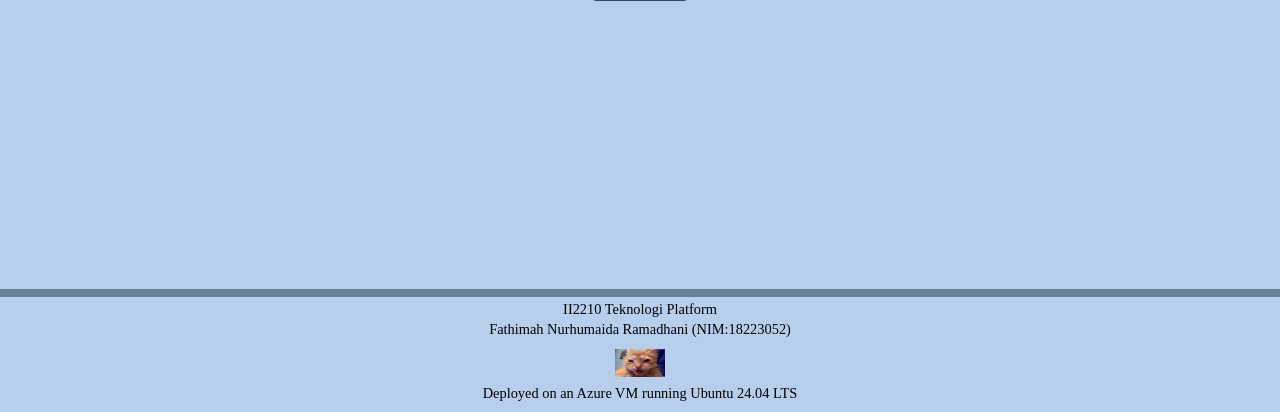
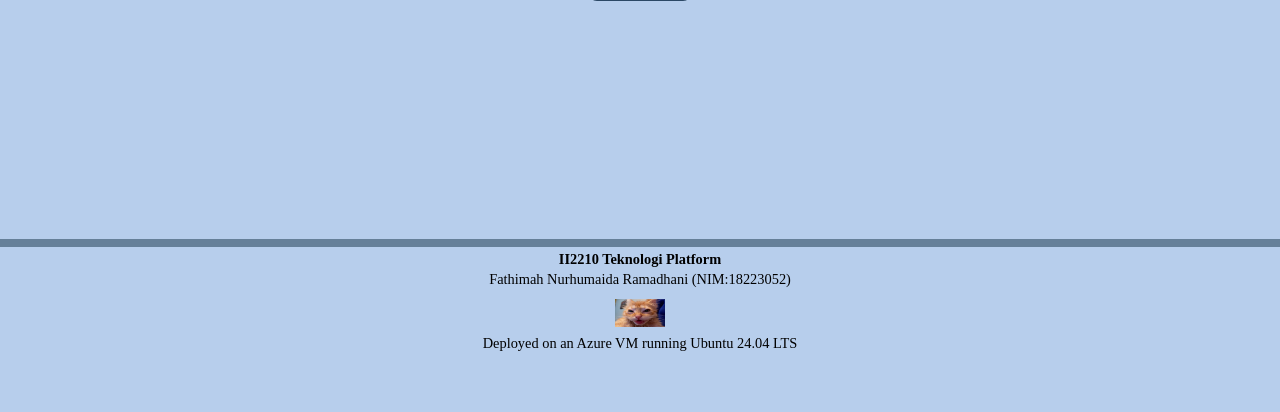
Before and after one commit to 18223052/CC-Flashcards, a FastAPI app: page / in a window 1280 px wide. Shown: the part 409-821 px from the top of the page. Run offline with FastAPI, Linux system fonts and the light colour scheme; data comes from the database, SQL or seed files in the repository.

Commit message:
fix index.html

```diff
--- a/templates/index.html
+++ b/templates/index.html
@@ -69,7 +69,7 @@
       font-family: "Times New Roman", serif;
       font-size: 0.9em;
       position: absolute;
-      bottom: 0;
+      bottom: 50px;
       width: 100%;
       background: #B7CEEC;
       padding: 0.5em 0;
@@ -113,7 +113,7 @@
 
   <footer>
   <hr>
-  <p><strong></strong>II2210 Teknologi Platform</strong></p>
+  <p><strong>II2210 Teknologi Platform</strong></p>
   <p>Fathimah Nurhumaida Ramadhani (NIM:18223052)</p>
   <img src="/static/kucinghehe.jpg" alt="kucinghehe" title="kucinghehe">
   <p>Deployed on an Azure VM running Ubuntu 24.04 LTS</p>
```
